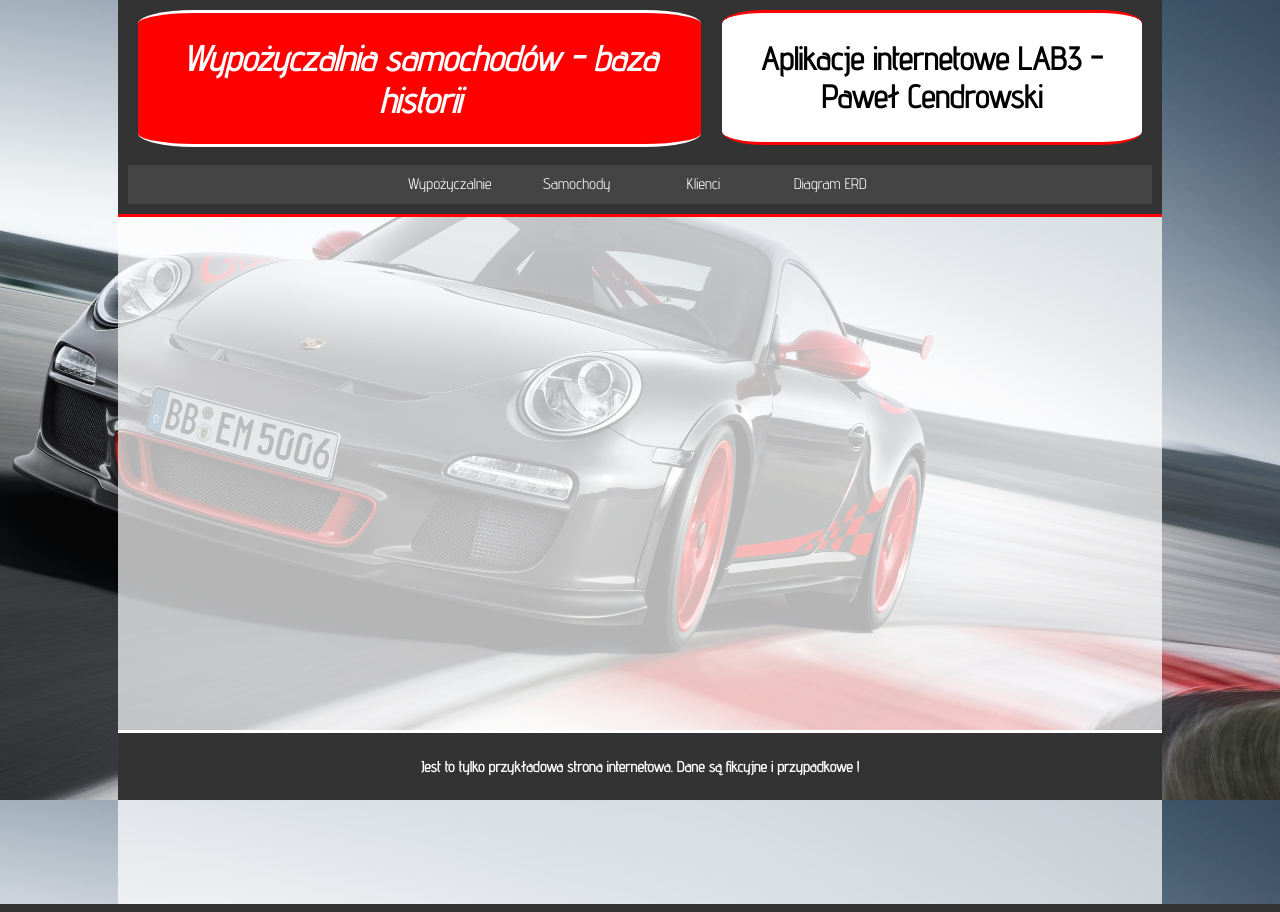
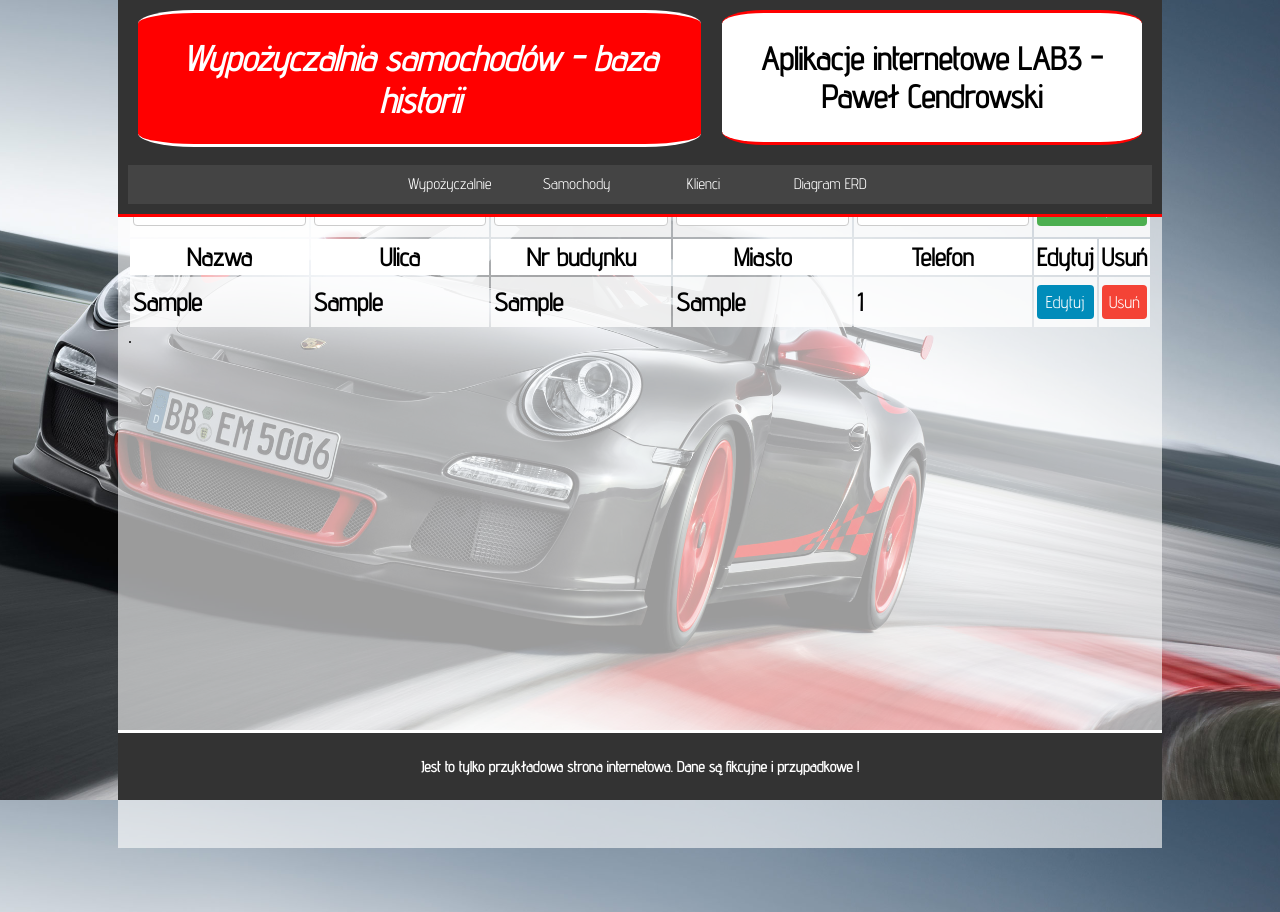
Before and after one commit to pcendrowski/aplikacje_internetowe, a PHP site: page / in a window 1280 px wide. Run offline with PHP 8.4, Linux system fonts and the light colour scheme; tables that the repository leaves empty hold one stand-in row (values such as "Sample post").

Commit message:
Interfejs i CRUD dla tabeli Wypozyczalnia

```diff
--- /dev/null
+++ b/lab3/config.php
@@ -0,0 +1,18 @@
+<?php
+  //konfiguracja połączenia z bazą danych
+  $szbd='mysql';
+
+  //UWAGA: gdy host=='' nastąpi próba połączenia się za pomocą socketów
+
+
+ if($szbd=='mysql')
+  {
+    //konfiguracja połączenie z bazą danych w MySQL
+    $host   = 'localhost';
+    $dbname = 'wypozyczalnia';
+    $port   = '3306';      //3306
+    $login  = 'root';
+    $haslo  = '';
+  }
+
+?>
--- a/lab3/css/style.css
+++ b/lab3/css/style.css
@@ -3,7 +3,7 @@
 	padding: 0;
 	background: url("../grafika/background.jpg") no-repeat center center;
 	background-attachment: fixed;
-    background-size: cover;
+        background-size: cover;
 
 }
 
@@ -48,7 +48,7 @@
     font-size: 1.1em;
     border-top: medium solid white;
     border-bottom: medium solid white;
-	background-color: red;
+    background-color: red;
 }
 
 div#author_info {
@@ -57,7 +57,7 @@
     border-bottom: medium solid red;
     border-top: medium solid red;
     border-radius: 10% 10% 10% 10% ;
-	background-color: white;
+    background-color: white;
     padding: 5px;
     margin-right: 1%;
 }
@@ -105,16 +105,102 @@
 section.main {
 	display: block;
 	width: 80%;
+        min-height: 700px;
 	margin-top: 10%;
 	margin-left: auto;
 	margin-right: auto;
+        margin-bottom: 5%;
 	left: 0;
 	right: 0;
-	background-color: white;
+	background-color: rgba(255, 255, 255, 0.6);
+        background: rgba(255, 255, 255, 0.6);
+        color: rgba(255, 255, 255, 0.6);
 	padding: 10px;
-	opacity: 0.7;
+        color: black;
 
 }
+
+section.main table {
+    width: 100%;
+    font-family: 'Advent Pro';
+    font-weight: bold;
+    font-size: 25px;
+
+}
+
+section.main table th, td {
+    background-color: rgba(255, 255, 255, 0.8);
+    background: rgba(255, 255, 255, 0.8);
+    padding: 3px;
+
+}
+
+section.main table tr.head_title_table {
+    background-color: white;
+}
+
+input[type=text], [type=tel] {
+    width: 100%;
+    padding: 10px 5px;
+    margin: 8px 0;
+    display: inline-block;
+    border: 1px solid #ccc;
+    border-radius: 4px;
+    box-sizing: border-box;
+}
+
+input[type=submit] {
+    width: 100%;
+    background-color: #4CAF50;
+    color: white;
+    padding: 8px 5px;
+    margin: 5px 0;
+    border: none;
+    border-radius: 4px;
+    cursor: pointer;
+    font-family: 'Advent Pro';
+    font-size: 17px;
+}
+
+input.button_edit {
+    width: 100%;
+    background-color: #008CBA;
+    color: white;
+    padding: 7px 5px;
+    margin: 5px 0;
+    border: none;
+    border-radius: 4px;
+    cursor: pointer;
+    font-family: 'Advent Pro';
+    font-size: 17px;
+}
+
+input.button_cancel {
+    width: 100%;
+    background-color: orange;
+    color: white;
+    padding: 7px 5px;
+    margin: 5px 0;
+    border: none;
+    border-radius: 4px;
+    cursor: pointer;
+    font-family: 'Advent Pro';
+    font-size: 17px;
+}
+
+input.button_delete {
+    width: 100%;
+    background-color: #f44336;
+    color: white;
+    padding: 7px 5px;
+    margin: 5px 0;
+    border: none;
+    border-radius: 4px;
+    cursor: pointer;
+    font-family: 'Advent Pro';
+    font-size: 17px;
+}
+
 
 footer {
 	position: fixed;
--- a/lab3/index.html
+++ b/lab3/diagram.php
@@ -34,28 +34,25 @@
 	</header>
 
 		<section class="main">
-			<br><br>
-			<br><br>
-			<br><br>
-			<br><br>
-			<br><br>
-			<br><br>
-			<br><br>
-			<br><br>
-			<br><br>
-			<br><br>
-			<br><br>
-			<br><br>
-			<br><br>
-			<br><br>
-			<br><br>
-			<br><br>
-			<br><br>
-			<br><br>
-			<br><br>
-			<br><br>
-			<br><br>
 
+                    <?php
+                        require('wypozyczalnia.php');
+                        require('config.php');
+
+                        $baza = new Baza($szbd,$host,$dbname,$port,$login,$haslo);
+
+                        if( isset($_GET['delete']) )
+                          $baza->delete($_GET['delete']);
+                        elseif( isset($_POST['update']) )
+                          $baza->update($_POST['nazwa'],$_POST['ulica'],$_POST['nr_budynku'],$_POST['miasto'],$_POST['telefon'],$_POST['update']);
+                        elseif( isset($_POST['insert']) )
+                          $baza->insert($_POST['nazwa'],$_POST['ulica'],$_POST['nr_budynku'],$_POST['miasto'],$_POST['telefon']);
+                        elseif( isset($_GET['edit']) )
+                          $baza->select_update($_GET['edit']);
+                        else
+                          $baza->select_insert();
+
+                    ?>
 
 		</section>
 
--- /dev/null
+++ b/lab3/index.php
@@ -0,0 +1,64 @@
+<!DOCTYPE HTML>
+<html lang=pl>
+  <head>
+    <meta charset=utf-8>
+	<meta name="viewport" content="width=device-width, initial-scale=1.0" />
+    <title>Aplikacje internetowe - Paweł Cendrowski</title>
+    <link rel=stylesheet media=all href="css/style.css">
+	<link href='http://fonts.googleapis.com/css?family=Advent+Pro&subset=latin,latin-ext' rel='stylesheet' type='text/css'>
+  </head>
+<body>
+	<header>
+            <div id="title">
+                <h1><em>Wypożyczalnia samochodów - baza historii</em></h1>
+            </div>
+
+            <div id="author_info">
+				<h1>Aplikacje internetowe LAB3 - Paweł Cendrowski</h1>
+            </div>
+
+           <div class="clearfix"></div>
+		   <br>
+
+            <nav>
+                <div class="navbar">
+                    <ul>
+                        <li><a href="#">Wypożyczalnie</a></li>
+                        <li><a href="#">Samochody</a></li>
+                        <li><a href="#">Klienci</a></li>
+                        <li><a href="#">Diagram ERD</a></li>
+
+                    </ul>
+                </div>
+            </nav>
+	</header>
+
+		<section class="main">
+
+                    <?php
+                        require('wypozyczalnia.php');
+                        require('config.php');
+
+                        $baza = new Baza($szbd,$host,$dbname,$port,$login,$haslo);
+
+                        if( isset($_GET['delete']) )
+                          $baza->delete($_GET['delete']);
+                        elseif( isset($_POST['update']) )
+                          $baza->update($_POST['nazwa'],$_POST['ulica'],$_POST['nr_budynku'],$_POST['miasto'],$_POST['telefon'],$_POST['update']);
+                        elseif( isset($_POST['insert']) )
+                          $baza->insert($_POST['nazwa'],$_POST['ulica'],$_POST['nr_budynku'],$_POST['miasto'],$_POST['telefon']);
+                        elseif( isset($_GET['edit']) )
+                          $baza->select_update($_GET['edit']);
+                        else
+                          $baza->select_insert();
+
+                    ?>
+
+		</section>
+
+	<footer>
+            <h3>Jest to tylko przykładowa strona internetowa. Dane są fikcyjne i przypadkowe !</h3>
+	</footer>
+
+</body>
+</html>
--- /dev/null
+++ b/lab3/wypozyczalnia.php
@@ -0,0 +1,165 @@
+<?php
+class Baza
+{
+	public $pdo=null;
+
+	function __construct($dbms, $host, $database, $port, $username, $password)
+	{
+		try {
+      		if($host!='')
+    	  		$this->pdo = new PDO($dbms.':host='.$host.';dbname='.$database.';port='. $port, $username, $password);
+    		else //próba połączenia przez socket
+          		$this->pdo = new PDO("$dbms:dbname=$database");
+			$this->pdo->setAttribute(PDO::ATTR_ERRMODE, PDO::ERRMODE_EXCEPTION);
+		}
+		catch(PDOException $e) {
+			echo 'Połączenie nie mogło zostać utworzone:<br> ' . $e->getMessage();
+		}
+	}
+
+	function select_insert()
+	{
+		echo '
+		  <form method="post" action="index.php" name="formularz">
+			<input type="hidden" name="insert" value="true">
+			<table>
+
+                        <tr>
+
+			  <th>Nazwa</th>
+			  <th>Ulica</th>
+			  <th>Nr budynku</th>
+			  <th>Miasto</th>
+                          <th>Telefon</th>
+                          <th colspan="2">Akcja</th>
+			</tr>
+
+                      <tr>
+
+			  <td><input type="text" name="nazwa"></td>
+			  <td><input type="text" name="ulica"></td>
+			  <td><input type="text" name="nr_budynku"></td>
+                          <td><input type="text" name="miasto"></td>
+                          <td><input type="text" name="telefon"></td>
+			  <td colspan="2"><input type="submit" value="Dodaj" onclick="return sprawdz();"></td>
+
+			</tr>
+
+		  <tr class="head_title_table">
+
+			  <th>Nazwa</th>
+			  <th>Ulica</th>
+			  <th>Nr budynku</th>
+			  <th>Miasto</th>
+                          <th>Telefon</th>
+			  <th>Edytuj</th>
+                          <th>Usuń</th>
+			</tr>';
+		$stmt = $this->pdo->query('SELECT idWypozyczalnia, Nazwa, Ulica, Nr_budynku, Miasto, Telefon FROM wypozyczalnia');
+		foreach($stmt as $row)
+		{
+			echo '<tr>'.
+				'<td>'.$row['Nazwa'].'</td>'.
+				'<td>'.$row['Ulica'].'</td>'.
+				'<td>'.$row['Nr_budynku'].'</td>'.
+				'<td>'.$row['Miasto'].'</td>'.
+                                '<td>'.$row['Telefon'].'</td>'.
+				'<td><a href="index.php?edit='.$row['idWypozyczalnia'].'" class="edit"><input type="button" class="button_edit" value="Edytuj" /></a></td>'.
+                                '<td><a href="index.php?delete='.$row['idWypozyczalnia'].
+				  '" class="delete" onclick=\'return confirm("Na pewno usunąć?");\'><input type="button" class="button_delete" value="Usuń" /></a></td>'.
+			'</tr>';
+		}
+		$stmt->closeCursor();
+		echo
+		  '</table>.
+		</form>';
+	}
+
+	function select_update($id)
+	{
+		echo '
+		  <form method="post" action="index.php" name="formularz">
+			<input type="hidden" name="insert" value="true">
+			<table>
+		  <tr>
+
+			  <th>Nazwa</th>
+			  <th>Ulica</th>
+			  <th>Nr budynku</th>
+			  <th>Miasto</th>
+                          <th>Telefon</th>
+			  <th>Edytuj</th>
+                          <th>Usuń</th>
+			</tr>';
+		$stmt = $this->pdo->query('SELECT idWypozyczalnia, Nazwa, Ulica, Nr_budynku, Miasto, Telefon FROM wypozyczalnia');
+
+		foreach($stmt as $row)
+		{
+			if($row['idWypozyczalnia'] == $id)
+			{
+				echo '<tr>'.
+
+					'<td><input type="text" value="'.$row['Nazwa'].'" name="nazwa"></td>'.
+					'<td><input type="text" value="'.$row['Ulica'].'" name="ulica"></td>'.
+					'<td><input type="text" value="'.$row['Nr_budynku'].'" name="nr_budynku"></td>'.
+                                        '<td><input type="text" value="'.$row['Miasto'].'" name="miasto"></td>'.
+                                        '<td><input type="text" value="'.$row['Telefon'].'" name="telefon"></td>'.
+					'<td><input type="submit" value="Zapisz" onclick="return sprawdz();"></td>'.
+					'<td><input type="button" class="button_cancel" value="Anuluj" '.
+					  'onclick="document.location = \'index.php\';"></td>'.
+				'</tr>';
+			}
+			else
+		 	  echo '<tr>'.
+
+			  	'<td>'.$row['Nazwa'].'</td>'.
+			  	'<td>'.$row['Ulica'].'</td>'.
+			  	'<td>'.$row['Nr_budynku'].'</td>'.
+                                '<td>'.$row['Miasto'].'</td>'.
+                                '<td>'.$row['Telefon'].'</td>'.
+			  	'<td><a href="index.php?edit='.$row['idWypozyczalnia'].'" class="edit"><input type="button" class="button_edit" value="Edytuj" /></a></td>'.
+                                '<td><a href="index.php?delete='.$row['idWypozyczalnia'].
+					  '" class="delete" onclick=\'return confirm("Na pewno usunąć?");\'><input type="button" class="button_delete" value="Usuń" /></a></td>'.
+			  '</tr>';
+		}
+		$stmt->closeCursor();
+		echo '</table></form>';
+	}
+
+	function insert($Nazwa,$Ulica,$Nr_budynku,$Miasto,$Telefon)
+	{
+		try {
+			$dbquery = $this->pdo->prepare('INSERT INTO wypozyczalnia(Nazwa, Ulica, Nr_budynku, Miasto, Telefon) VALUES(?, ?, ?, ?, ?)');
+			$dbquery->execute(array($Nazwa,$Ulica,$Nr_budynku,$Miasto,$Telefon));
+			header('Location: index.php');
+		}
+		  catch(PDOException $e) {
+			echo $e->getMessage();
+		}
+	}
+
+	function delete($id)
+	{
+		try	{
+			$dbquery = $this->pdo->prepare('DELETE FROM wypozyczalnia WHERE idWypozyczalnia= ?');
+			$dbquery->execute(array($id));
+			header('Location: index.php');
+		}
+		catch(PDOException $e) {
+			echo $e->getMessage();
+		}
+	}
+
+	function update($Nazwa, $Ulica, $Nr_budynku, $Miasto, $Telefon, $id)
+	{
+		try {
+			$dbquery = $this->pdo->prepare('UPDATE wypozyczalnia SET Nazwa = ?, Ulica = ?, Nr_budynku = ?, Miasto = ?, Telefon = ? WHERE idWypozyczalnia = ?');
+			$dbquery->execute(array($Nazwa, $Ulica, $Nr_budynku, $Miasto, $Telefon, $id));
+			header('Location: index.php');
+		}
+		catch(PDOException $e) {
+			echo $e->getMessage();
+		}
+	}
+}
+?>
```
Also changed, not shown: lab3/grafika/background_footer.jpg (added).
